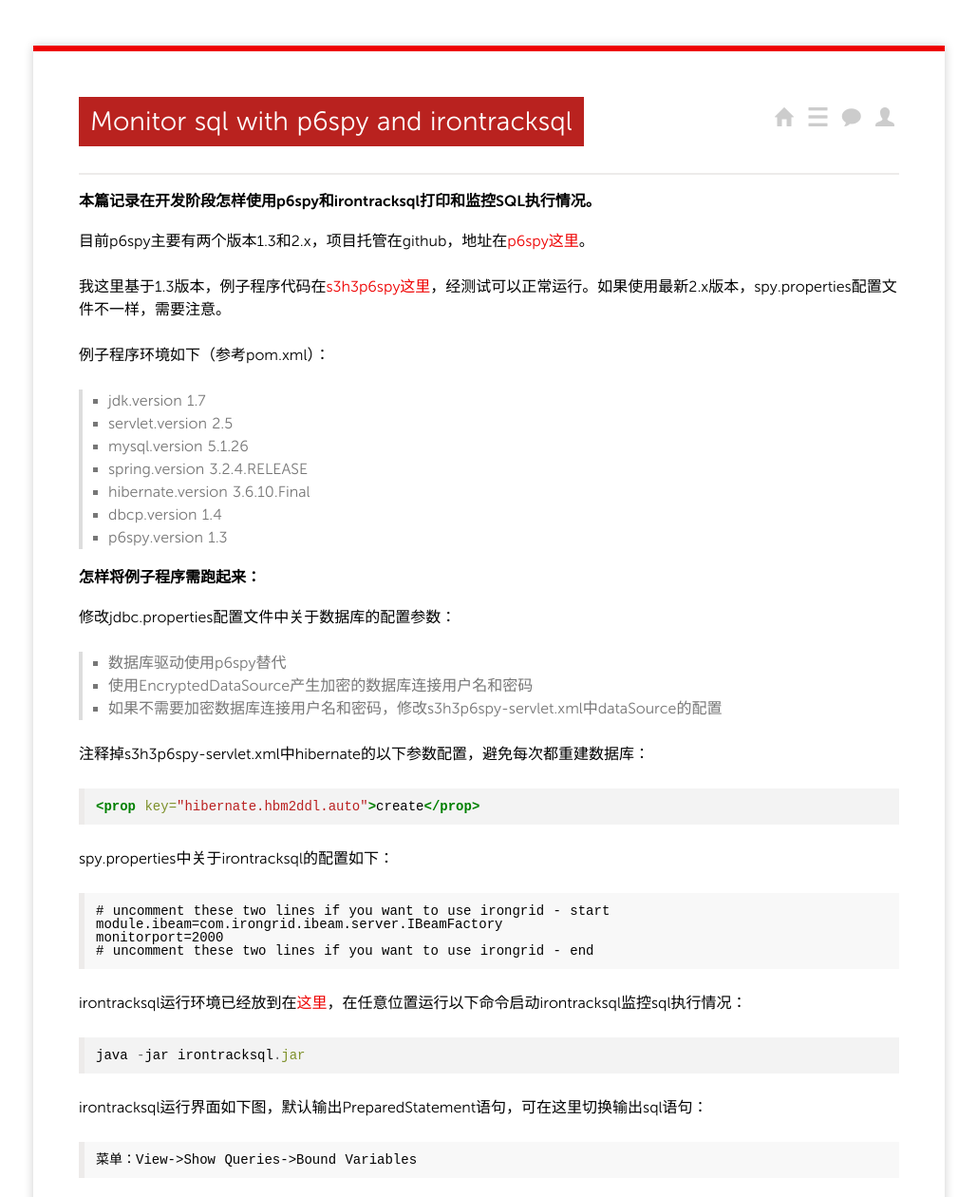
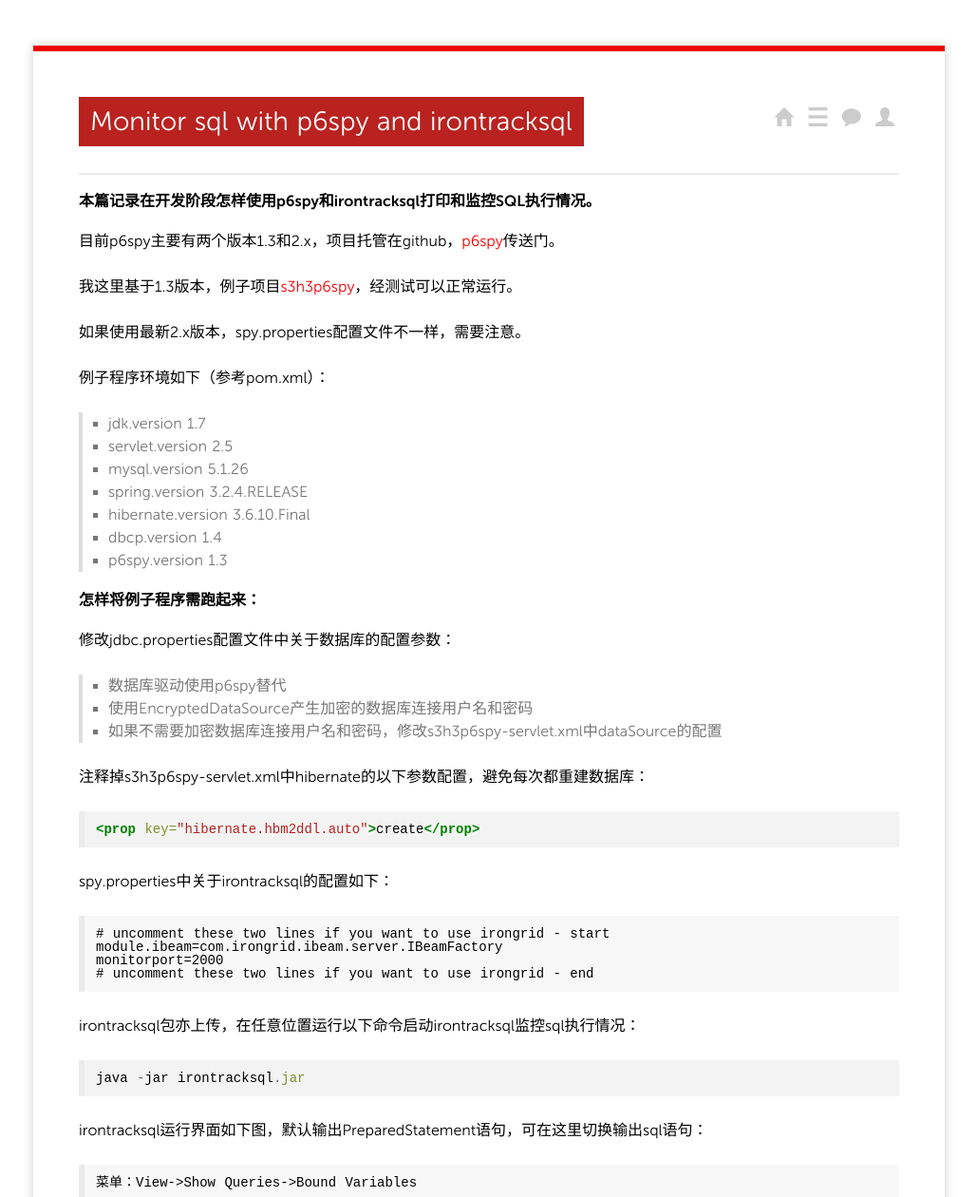
Before and after one commit to yinwer81/yinwer81.github.com, a Jekyll site: the page built from _posts/201409/2014-09-30-monitor-sql-with-p6spy-and-irontracksql.md, in a window 1280 px wide and 1400 px high, cut to the strip 0-1260 px from the top of the window. Shown: the whole strip at 95% size, without its empty margins (125-1154 px from the left). Built offline with Jekyll 4.4.1, drawn with Linux system fonts in a browser that asks for light colours; nearby versions of some CDN libraries; Markdown is read by kramdown in place of the engine named in the settings; comment, search, counter and statistics services are not loaded.

```diff
--- a/_posts/201409/2014-09-30-monitor-sql-with-p6spy-and-irontracksql.md
+++ b/_posts/201409/2014-09-30-monitor-sql-with-p6spy-and-irontracksql.md
@@ -5,9 +5,11 @@ categories: programming
 ---
 #### 本篇记录在开发阶段怎样使用p6spy和irontracksql打印和监控SQL执行情况。
 <br />
-目前p6spy主要有两个版本1.3和2.x，项目托管在github，地址在[p6spy这里](https://github.com/p6spy/p6spy)。
+目前p6spy主要有两个版本1.3和2.x，项目托管在github，[p6spy](https://github.com/p6spy/p6spy)传送门。
 
-我这里基于1.3版本，例子程序代码在[s3h3p6spy这里](https://github.com/yinwer81/s3h3p6spy)，经测试可以正常运行。如果使用最新2.x版本，spy.properties配置文件不一样，需要注意。
+我这里基于1.3版本，例子项目[s3h3p6spy](https://github.com/yinwer81/s3h3p6spy)，经测试可以正常运行。
+
+如果使用最新2.x版本，spy.properties配置文件不一样，需要注意。
 
 例子程序环境如下（参考pom.xml）：
 >* jdk.version 1.7
@@ -37,7 +39,7 @@ spy.properties中关于irontracksql的配置如下：
 	monitorport=2000
 	# uncomment these two lines if you want to use irongrid - end
 
-irontracksql运行环境已经放到在[这里](https://github.com/yinwer81/s3h3p6spy)，在任意位置运行以下命令启动irontracksql监控sql执行情况：
+irontracksql包亦上传，在任意位置运行以下命令启动irontracksql监控sql执行情况：
 {% highlight java %}
 java -jar irontracksql.jar
 {% endhighlight %}
```
Also changed, not shown: _posts/201409/2014-09-12-blogging-with-github-pages-part1.md (+1 -1 lines), _posts/201409/2014-09-27-setup-websphere7-on-windows-server.md (+2 -2 lines), _posts/201409/2014-09-28-setup-oracle10205-on-windows-server.md (+1 -1 lines).
